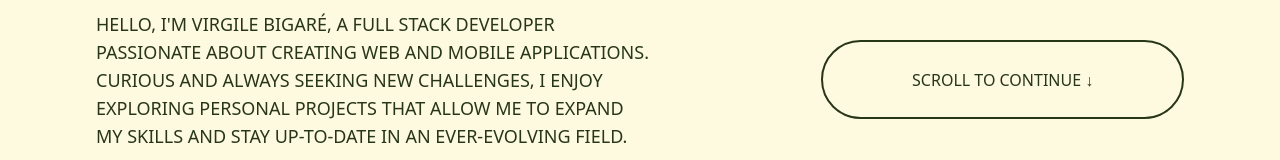
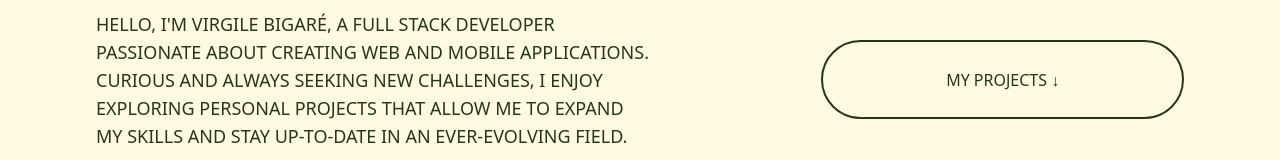
Before and after one commit to virgill-e/portfolio, a Nuxt app: page / in a window 1280 px wide. Shown: the part 474-634 px from the top of the page. Built offline with nearby package versions, Linux system fonts and the light colour scheme.

Commit message:
update button text on index page for clarity

```diff
--- a/pages/index.vue
+++ b/pages/index.vue
@@ -16,8 +16,7 @@
                     passionate about creating web and mobile applications.
                     Curious and always seeking new challenges, I enjoy exploring personal projects that
                     allow me to expand my skills and stay up-to-date in an ever-evolving field.</p>
-                <UiButton @click="scrollToUiProjectImageDisplays" class="py-4 md:w-1/3 md:h-1/3"
-                    text="Scroll to continue ↓" />
+                <UiButton @click="scrollToUiProjectImageDisplays" class="py-4 md:w-1/3 md:h-1/3" text="My projects ↓" />
             </div>
         </div>
 
```
